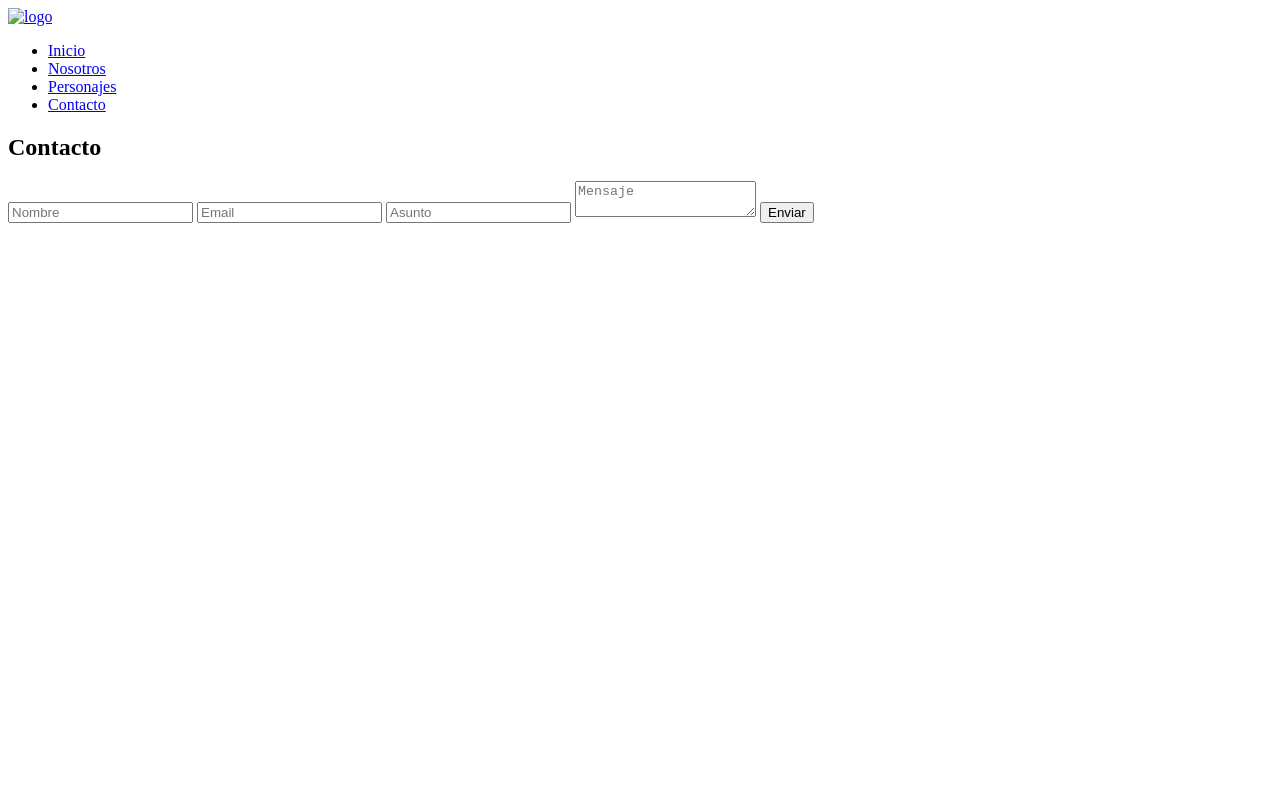
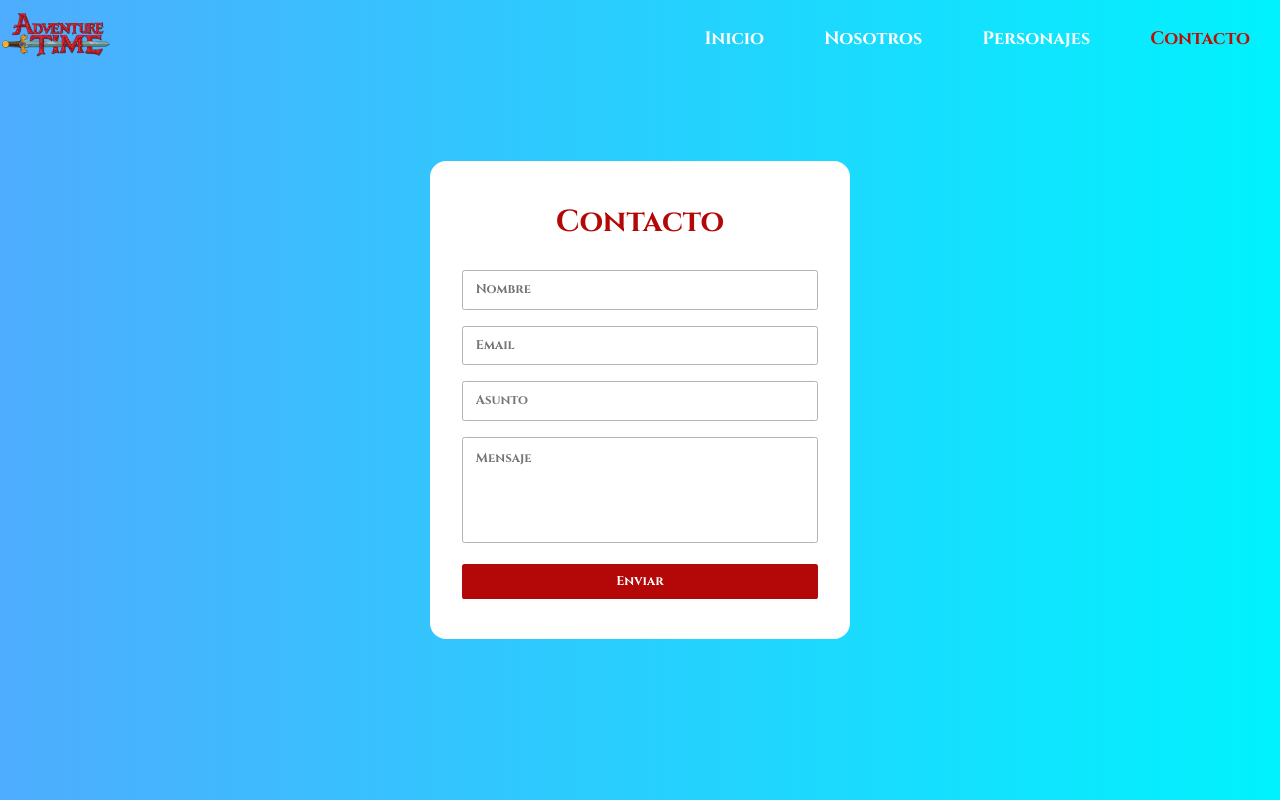
Before and after one commit to erick-lpz/test2, a plain HTML site: page pages/contacto.html in a window 1280 px wide. Drawn offline with Linux system fonts and the light colour scheme; the site is published under a folder, as on GitHub Pages, so addresses that start at the root find nothing.

Commit message:
Aplicando cambios

```diff
--- a/css/index.css
+++ b/css/index.css
@@ -67,7 +67,7 @@ section{
 header{
     width: 100vw;
     height: 100vh;
-    background-image: url(https://drive.google.com/file/d/1145BgtKIpzJsgdOHwBWZDMCTwrFPgmJb/view?usp=sharing);
+    background-image: url(/images/fondo.jpg);
     background-position: bottom;
     background-size: cover;
     display: flex;
--- a/pages/contacto.html
+++ b/pages/contacto.html
@@ -4,18 +4,18 @@
     <meta charset="UTF-8">
     <meta http-equiv="X-UA-Compatible" content="IE=edge">
     <meta name="viewport" content="width=device-width, initial-scale=1.0">
-    <link rel="stylesheet" href="/css/contacto.css">
+    <link rel="stylesheet" href="../css/contacto.css">
     <title>Contacto</title>
 </head>
 <body>
     <!--navbar-->
     <nav class="navbar">
-        <a href="/index.html"><img class="logo" src="/images/logo.png" alt="logo"></a>
+        <a href="/index.html"><img class="logo" src="../images/logo.png" alt="logo"></a>
         <ul class="nav-links">
-            <li><a href="/index.html">Inicio</a></li>
-            <li><a href="/pages/nosotros.html">Nosotros</a></li>
-            <li><a href="/pages/personajes.html">Personajes</a></li>
-            <li><a class="active" href="/pages/contacto.html">Contacto</a></li>
+            <li><a href="../index.html">Inicio</a></li>
+            <li><a href="./nosotros.html">Nosotros</a></li>
+            <li><a href="./personajes.html">Personajes</a></li>
+            <li><a class="active" href="./contacto.html">Contacto</a></li>
         </ul>
     </nav>
     <!--final navbar-->
```
Also changed, not shown: pages/nosotros.html (+2 -2 lines), pages/personajes.html (+2 -2 lines).
